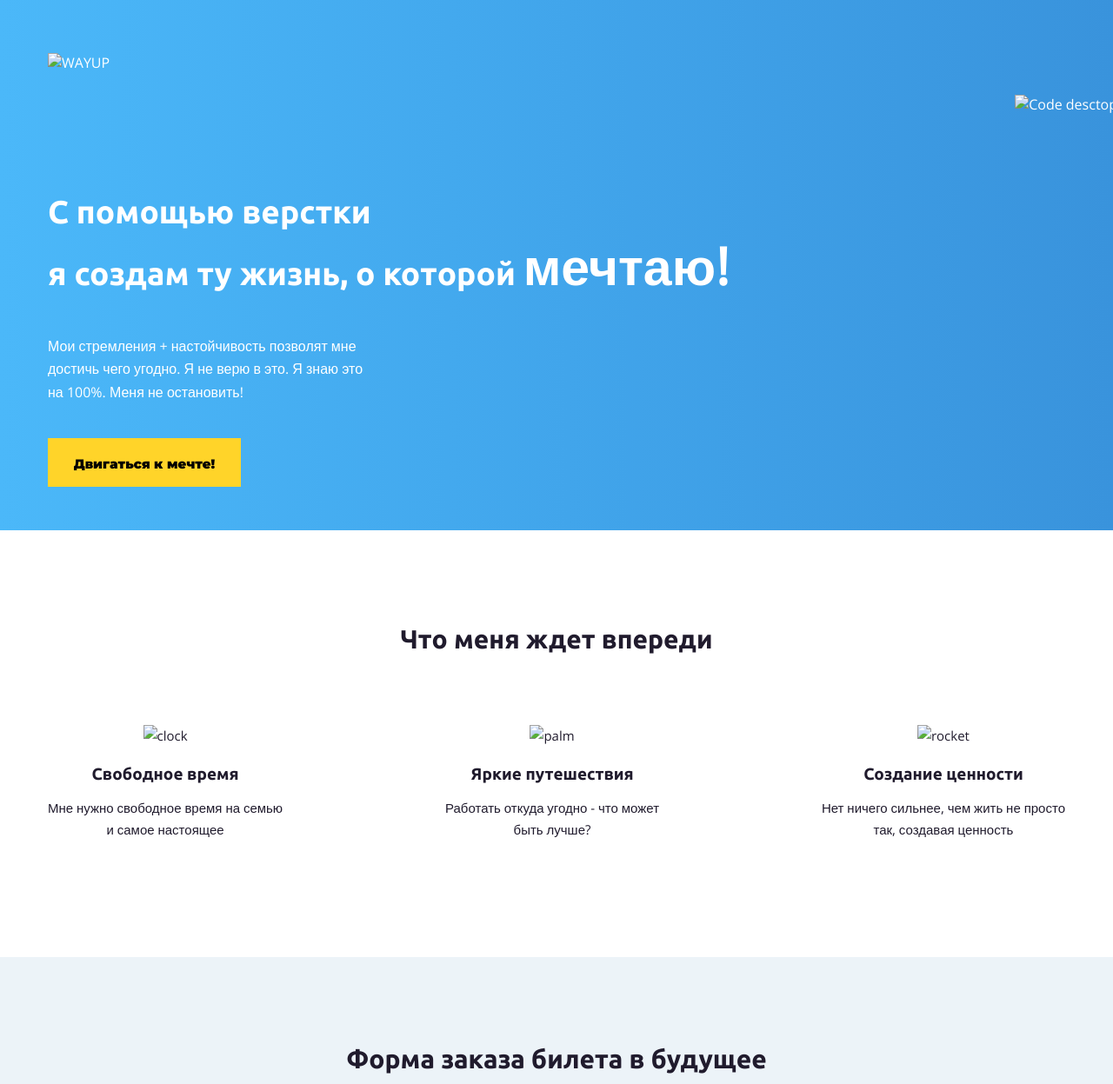
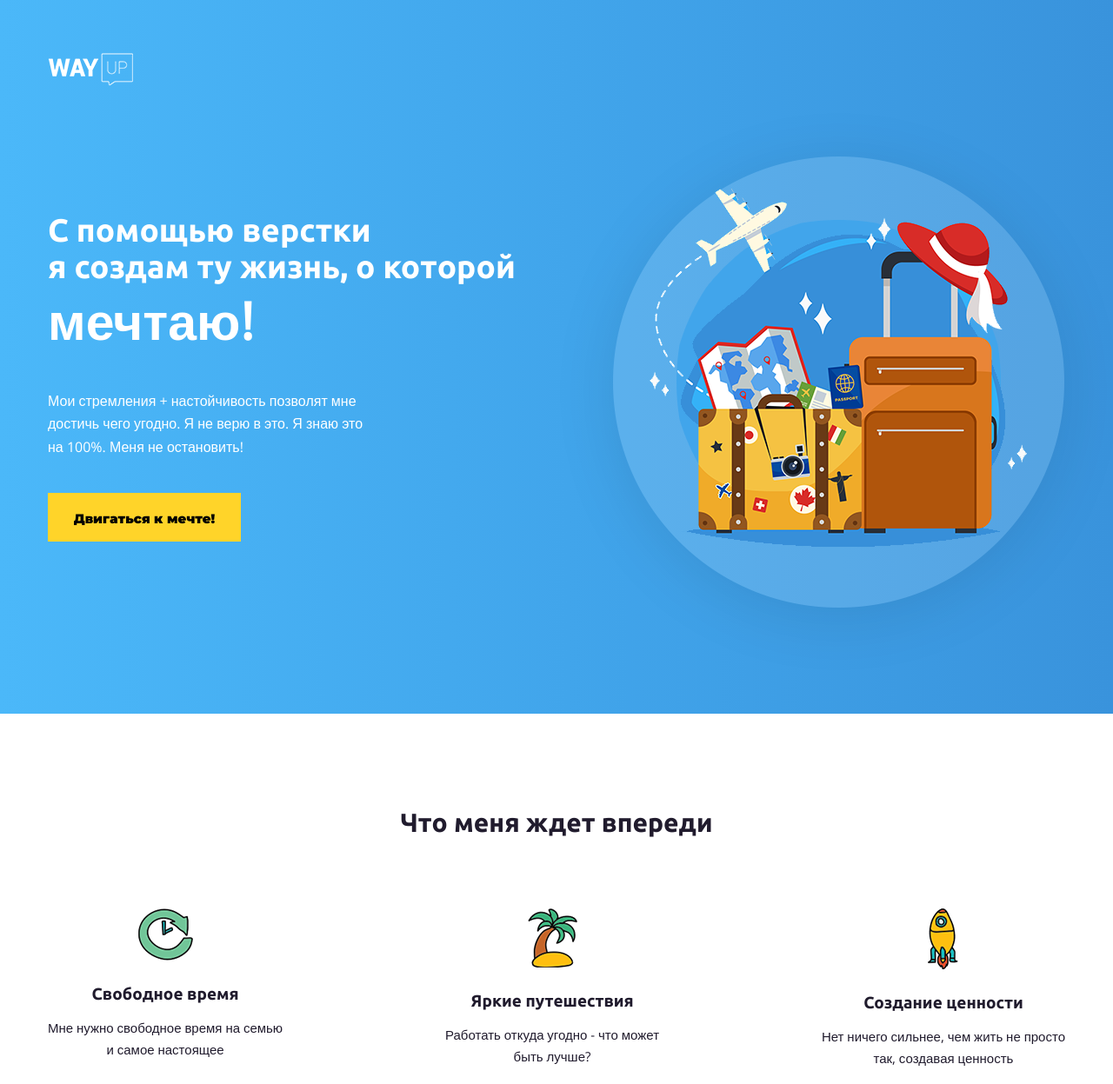
Before and after one commit to AlexMajak/layout-site-wyup, a plain HTML site: page index.html in a window 1280 px wide. Shown: the top 1247 px of the page at 87% size. Drawn offline with nearby package versions, Linux system fonts and the light colour scheme; the site is published under a folder, as on GitHub Pages, so addresses that start at the root find nothing.

Commit message:
Update index.html

```diff
--- a/index.html
+++ b/index.html
@@ -17,7 +17,7 @@
   <body>
     <header id="header" class="header">
       <div class="container">
-        <img src="/img/logo.png" alt="WAYUP" class="logo" />
+        <img src="img/logo.png" alt="WAYUP" class="logo" />
         <div class="wrapper">
           <div class="offer">
             <h1 class="title">
@@ -31,7 +31,7 @@
             </p>
             <a href="#" class="btn">Двигаться к мечте!</a>
           </div>
-          <img src="/img/desktop.png" alt="Code desctop" class="desktop" />
+          <img src="img/desktop.png" alt="Code desctop" class="desktop" />
         </div>
       </div>
     </header>
@@ -40,12 +40,12 @@
         <h2 class="section-title">Что меня ждет впереди</h2>
         <div class="targets">
           <div class="myTarget">
-            <p><img src="/img/icon1.png" alt="clock" /></p>
+            <p><img src="img/icon1.png" alt="clock" /></p>
             <h3>Свободное время</h3>
             <p>Мне нужно свободное время на семью<br />и самое настоящее</p>
           </div>
           <div class="myTarget">
-            <p><img src="/img/icon2.png" alt="palm" /></p>
+            <p><img src="img/icon2.png" alt="palm" /></p>
             <h3>Яркие путешествия</h3>
             <p>
               Работать откуда угодно - что может<br />
@@ -53,7 +53,7 @@
             </p>
           </div>
           <div class="myTarget">
-            <p><img src="/img/icon3.png" alt="rocket" /></p>
+            <p><img src="img/icon3.png" alt="rocket" /></p>
             <h3>Создание ценности</h3>
             <p>
               Нет ничего сильнее, чем жить не просто<br />
```
